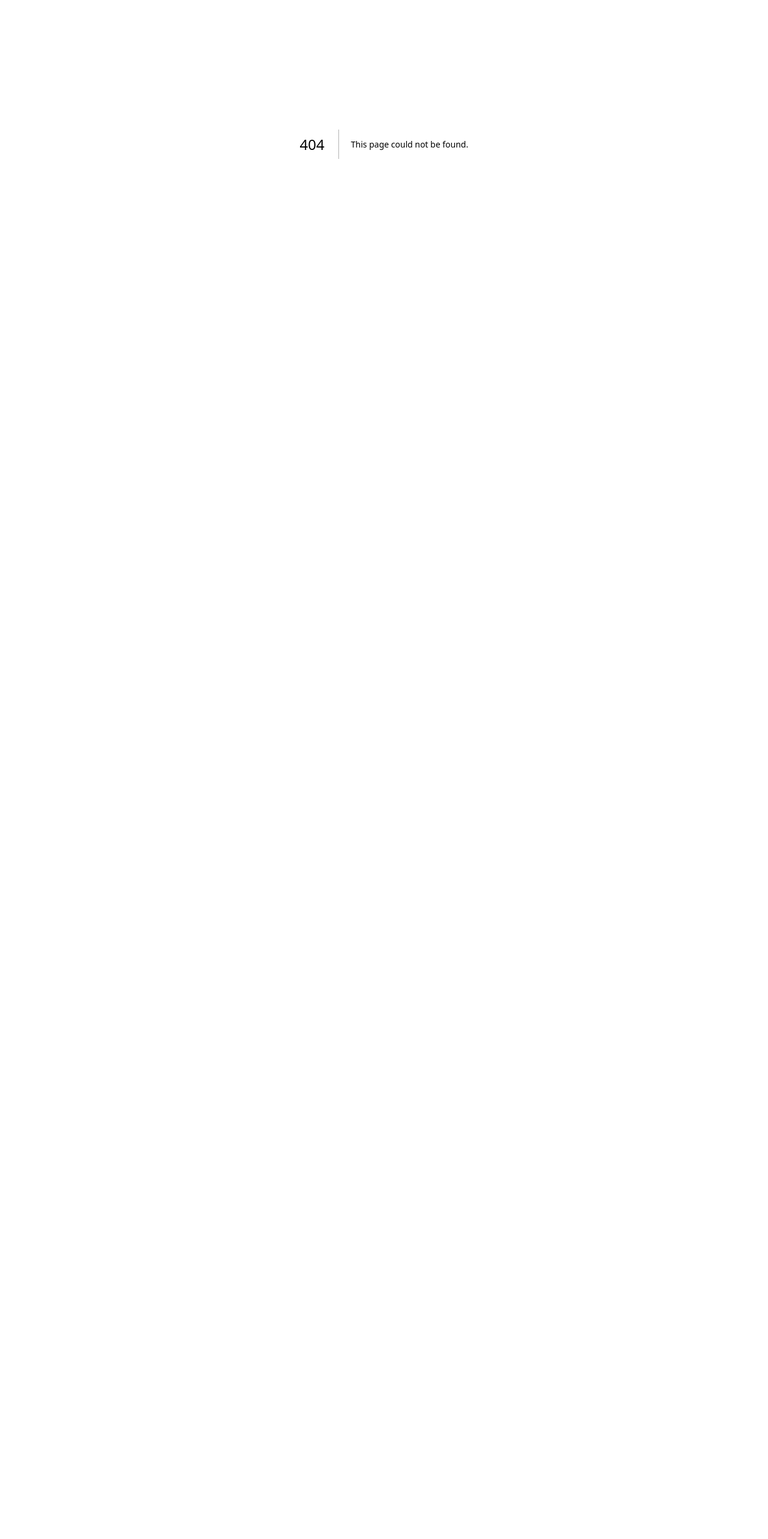
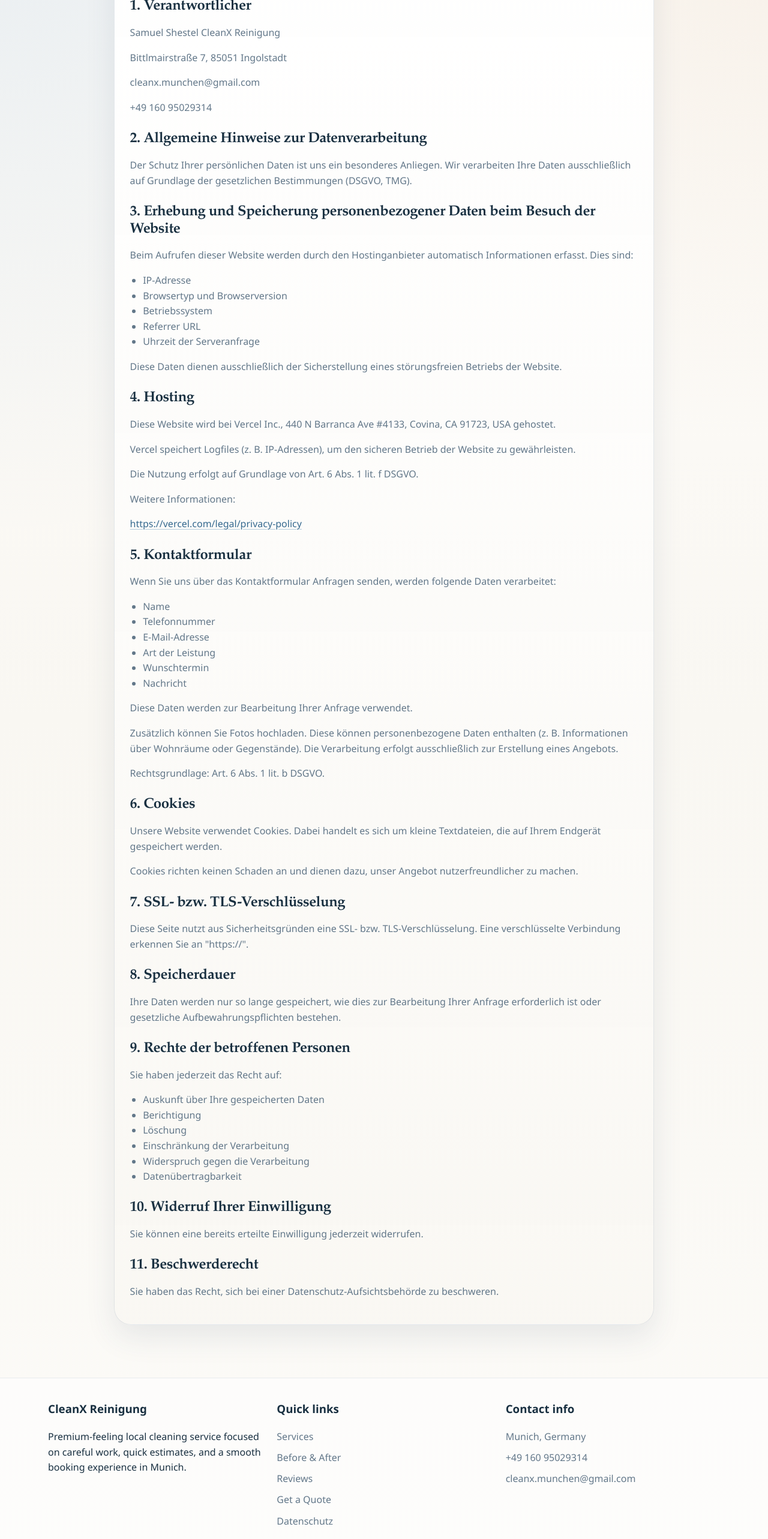
Before and after one commit to samuel4516/CleanX, a Next.js app: page /datenschutz in a window 1280 px wide. Before the commit this address had no page. Shown: the part 160-2726 px from the top of the page at 60% size. Before the commit the page ends 800 px from the top, so only its background shows below. Built offline with nearby package versions, Linux system fonts and the light colour scheme.

Commit message:
Add site footer and privacy policy page with corresponding styles

```diff
--- /dev/null
+++ b/app/components/site-footer.tsx
@@ -0,0 +1,49 @@
+export default function SiteFooter() {
+  return (
+    <footer className="site-footer">
+      <div className="container footer-grid">
+        <div>
+          <h3>CleanX Reinigung</h3>
+          <p>
+            Premium-feeling local cleaning service focused on careful work,
+            quick estimates, and a smooth booking experience in Munich.
+          </p>
+        </div>
+
+        <div>
+          <h3>Quick links</h3>
+          <ul className="footer-links">
+            <li>
+              <a href="/#services">Services</a>
+            </li>
+            <li>
+              <a href="/#results">Before &amp; After</a>
+            </li>
+            <li>
+              <a href="/#reviews">Reviews</a>
+            </li>
+            <li>
+              <a href="/#booking">Get a Quote</a>
+            </li>
+            <li>
+              <a href="/datenschutz">Datenschutz</a>
+            </li>
+          </ul>
+        </div>
+
+        <div>
+          <h3>Contact info</h3>
+          <ul className="footer-links">
+            <li>Munich, Germany</li>
+            <li>+49 160 95029314</li>
+            <li>cleanx.munchen@gmail.com</li>
+          </ul>
+        </div>
+      </div>
+
+      <div className="container footer-bottom">
+        <p>&copy; 2026 CleanX Reinigung. All rights reserved.</p>
+      </div>
+    </footer>
+  );
+}
--- /dev/null
+++ b/app/datenschutz/page.tsx
@@ -0,0 +1,162 @@
+import type { Metadata } from "next";
+
+export const metadata: Metadata = {
+  title: "Datenschutzerklärung | CleanX Reinigung",
+  description: "Datenschutzerklärung von CleanX Reinigung.",
+};
+
+export default function DatenschutzPage() {
+  return (
+    <main className="privacy-page section">
+      <div className="container privacy-container">
+        <article className="privacy-card">
+          <h1>Datenschutzerklärung</h1>
+
+          <section>
+            <h2>1. Verantwortlicher</h2>
+            <p>Samuel Shestel CleanX Reinigung</p>
+            <p>Bittlmairstraße 7, 85051 Ingolstadt</p>
+            <p>cleanx.munchen@gmail.com</p>
+            <p>+49 160 95029314</p>
+          </section>
+
+          <section>
+            <h2>2. Allgemeine Hinweise zur Datenverarbeitung</h2>
+            <p>
+              Der Schutz Ihrer persönlichen Daten ist uns ein besonderes Anliegen.
+              Wir verarbeiten Ihre Daten ausschließlich auf Grundlage der
+              gesetzlichen Bestimmungen (DSGVO, TMG).
+            </p>
+          </section>
+
+          <section>
+            <h2>
+              3. Erhebung und Speicherung personenbezogener Daten beim Besuch der
+              Website
+            </h2>
+            <p>
+              Beim Aufrufen dieser Website werden durch den Hostinganbieter
+              automatisch Informationen erfasst. Dies sind:
+            </p>
+            <ul>
+              <li>IP-Adresse</li>
+              <li>Browsertyp und Browserversion</li>
+              <li>Betriebssystem</li>
+              <li>Referrer URL</li>
+              <li>Uhrzeit der Serveranfrage</li>
+            </ul>
+            <p>
+              Diese Daten dienen ausschließlich der Sicherstellung eines
+              störungsfreien Betriebs der Website.
+            </p>
+          </section>
+
+          <section>
+            <h2>4. Hosting</h2>
+            <p>
+              Diese Website wird bei Vercel Inc., 440 N Barranca Ave #4133,
+              Covina, CA 91723, USA gehostet.
+            </p>
+            <p>
+              Vercel speichert Logfiles (z. B. IP-Adressen), um den sicheren
+              Betrieb der Website zu gewährleisten.
+            </p>
+            <p>Die Nutzung erfolgt auf Grundlage von Art. 6 Abs. 1 lit. f DSGVO.</p>
+            <p>Weitere Informationen:</p>
+            <p>
+              <a
+                href="https://vercel.com/legal/privacy-policy"
+                target="_blank"
+                rel="noreferrer noopener"
+              >
+                https://vercel.com/legal/privacy-policy
+              </a>
+            </p>
+          </section>
+
+          <section>
+            <h2>5. Kontaktformular</h2>
+            <p>
+              Wenn Sie uns über das Kontaktformular Anfragen senden, werden
+              folgende Daten verarbeitet:
+            </p>
+            <ul>
+              <li>Name</li>
+              <li>Telefonnummer</li>
+              <li>E-Mail-Adresse</li>
+              <li>Art der Leistung</li>
+              <li>Wunschtermin</li>
+              <li>Nachricht</li>
+            </ul>
+            <p>Diese Daten werden zur Bearbeitung Ihrer Anfrage verwendet.</p>
+            <p>
+              Zusätzlich können Sie Fotos hochladen. Diese können
+              personenbezogene Daten enthalten (z. B. Informationen über
+              Wohnräume oder Gegenstände). Die Verarbeitung erfolgt
+              ausschließlich zur Erstellung eines Angebots.
+            </p>
+            <p>Rechtsgrundlage: Art. 6 Abs. 1 lit. b DSGVO.</p>
+          </section>
+
+          <section>
+            <h2>6. Cookies</h2>
+            <p>
+              Unsere Website verwendet Cookies. Dabei handelt es sich um kleine
+              Textdateien, die auf Ihrem Endgerät gespeichert werden.
+            </p>
+            <p>
+              Cookies richten keinen Schaden an und dienen dazu, unser Angebot
+              nutzerfreundlicher zu machen.
+            </p>
+          </section>
+
+          <section>
+            <h2>7. SSL- bzw. TLS-Verschlüsselung</h2>
+            <p>
+              Diese Seite nutzt aus Sicherheitsgründen eine SSL- bzw.
+              TLS-Verschlüsselung. Eine verschlüsselte Verbindung erkennen Sie an
+              &quot;https://&quot;.
+            </p>
+          </section>
+
+          <section>
+            <h2>8. Speicherdauer</h2>
+            <p>
+              Ihre Daten werden nur so lange gespeichert, wie dies zur
+              Bearbeitung Ihrer Anfrage erforderlich ist oder gesetzliche
+              Aufbewahrungspflichten bestehen.
+            </p>
+          </section>
+
+          <section>
+            <h2>9. Rechte der betroffenen Personen</h2>
+            <p>Sie haben jederzeit das Recht auf:</p>
+            <ul>
+              <li>Auskunft über Ihre gespeicherten Daten</li>
+              <li>Berichtigung</li>
+              <li>Löschung</li>
+              <li>Einschränkung der Verarbeitung</li>
+              <li>Widerspruch gegen die Verarbeitung</li>
+              <li>Datenübertragbarkeit</li>
+            </ul>
+          </section>
+
+          <section>
+            <h2>10. Widerruf Ihrer Einwilligung</h2>
+            <p>
+              Sie können eine bereits erteilte Einwilligung jederzeit widerrufen.
+            </p>
+          </section>
+
+          <section>
+            <h2>11. Beschwerderecht</h2>
+            <p>
+              Sie haben das Recht, sich bei einer Datenschutz-Aufsichtsbehörde zu
+              beschweren.
+            </p>
+          </section>
+        </article>
+      </div>
+    </main>
+  );
+}
--- a/app/globals.css
+++ b/app/globals.css
@@ -837,6 +837,58 @@ textarea {
   font-size: 0.95rem;
 }
 
+.privacy-page {
+  padding-top: 3.5rem;
+}
+
+.privacy-container {
+  max-width: 900px;
+}
+
+.privacy-card {
+  border: 1px solid var(--line);
+  border-radius: var(--radius-xl);
+  background: linear-gradient(180deg, rgba(255, 255, 255, 0.95), rgba(249, 247, 242, 0.92));
+  box-shadow: var(--shadow);
+  padding: clamp(1.4rem, 2vw, 2.2rem);
+}
+
+.privacy-card h1,
+.privacy-card h2 {
+  font-family: "Iowan Old Style", "Palatino Linotype", "Book Antiqua", Georgia, serif;
+  letter-spacing: -0.02em;
+}
+
+.privacy-card h1 {
+  margin: 0 0 1.4rem;
+  font-size: clamp(2rem, 4vw, 2.8rem);
+  line-height: 1.1;
+}
+
+.privacy-card h2 {
+  margin: 1.6rem 0 0.65rem;
+  font-size: clamp(1.2rem, 2.5vw, 1.5rem);
+  line-height: 1.2;
+}
+
+.privacy-card p,
+.privacy-card li {
+  color: var(--muted);
+  font-size: 1rem;
+}
+
+.privacy-card ul {
+  margin: 0.4rem 0 0.9rem;
+  padding-left: 1.35rem;
+}
+
+.privacy-card a {
+  color: var(--accent-strong);
+  text-decoration: underline;
+  text-decoration-color: rgba(79, 134, 174, 0.42);
+  text-underline-offset: 0.16rem;
+}
+
 .reveal {
   opacity: 0;
   transform: translateY(20px);
--- a/app/layout.tsx
+++ b/app/layout.tsx
@@ -1,5 +1,6 @@
 import type { Metadata } from "next";
 import "./globals.css";
+import SiteFooter from "./components/site-footer";
 
 export const metadata: Metadata = {
   title: "CleanX Reinigung | Upholstery & Carpet Cleaning in Munich",
@@ -14,7 +15,10 @@ export default function RootLayout({
 }>) {
   return (
     <html lang="en">
-      <body>{children}</body>
+      <body>
+        {children}
+        <SiteFooter />
+      </body>
     </html>
   );
 }
```
Also changed, not shown: app/page.tsx (+0 -36 lines).
